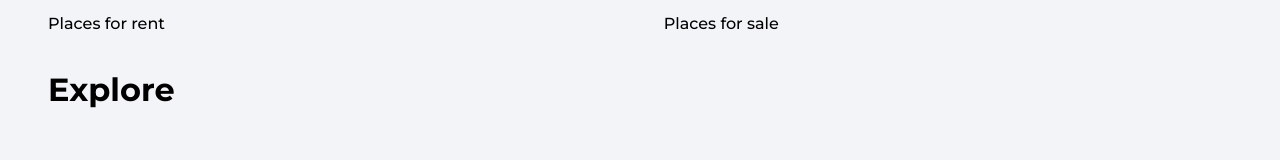
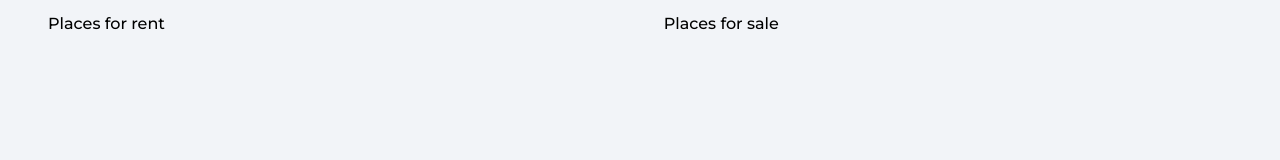
Before and after one commit to yashv521/HouseSquare, a React (Create React App) app: page / in a window 1280 px wide. Shown: the part 435-595 px from the top of the page. Built offline with nearby package versions, Linux system fonts and the light colour scheme; no server answers; the database is empty.

Commit message:
hosted-1.0

```diff
--- a/src/pages/Explore.jsx
+++ b/src/pages/Explore.jsx
@@ -25,7 +25,7 @@ function Explore() {
                     </Link>
                 </div>
             </main>
-            <h1>Explore</h1>
+
         </div>
     )
 }
--- a/src/pages/Profile.jsx
+++ b/src/pages/Profile.jsx
@@ -16,7 +16,7 @@ import { toast } from "react-toastify";
 import ListingItem from "../components/ListingItem";
 import arrowRight from "../assets/svg/keyboardArrowRightIcon.svg";
 import homeIcon from "../assets/svg/homeIcon.svg";
-import { async } from "@firebase/util";
+
 
 function Profile() {
   const auth = getAuth();
```
